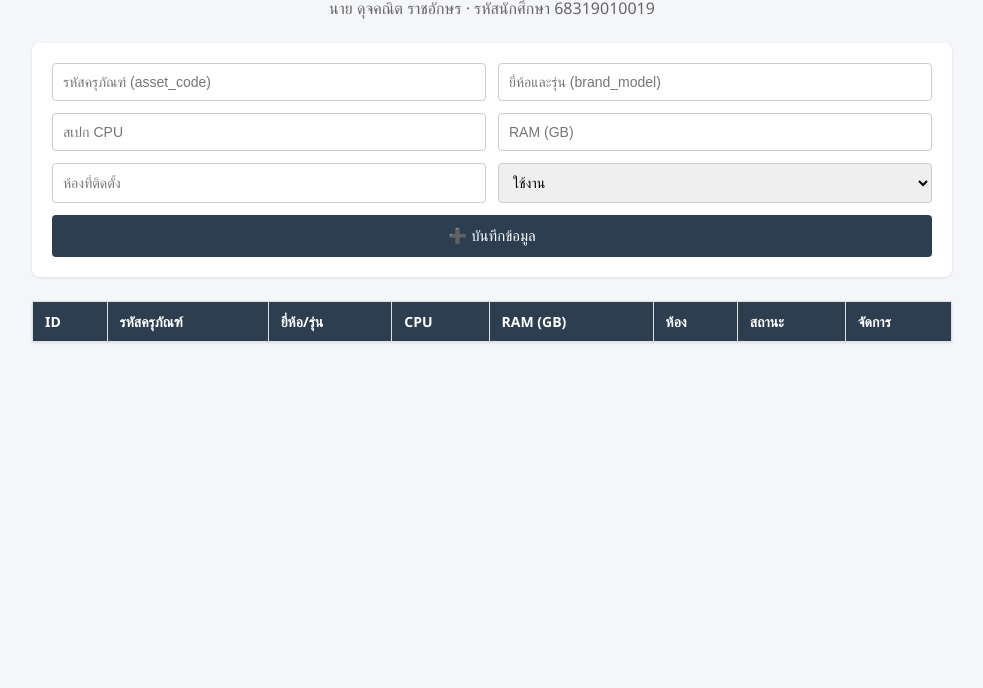
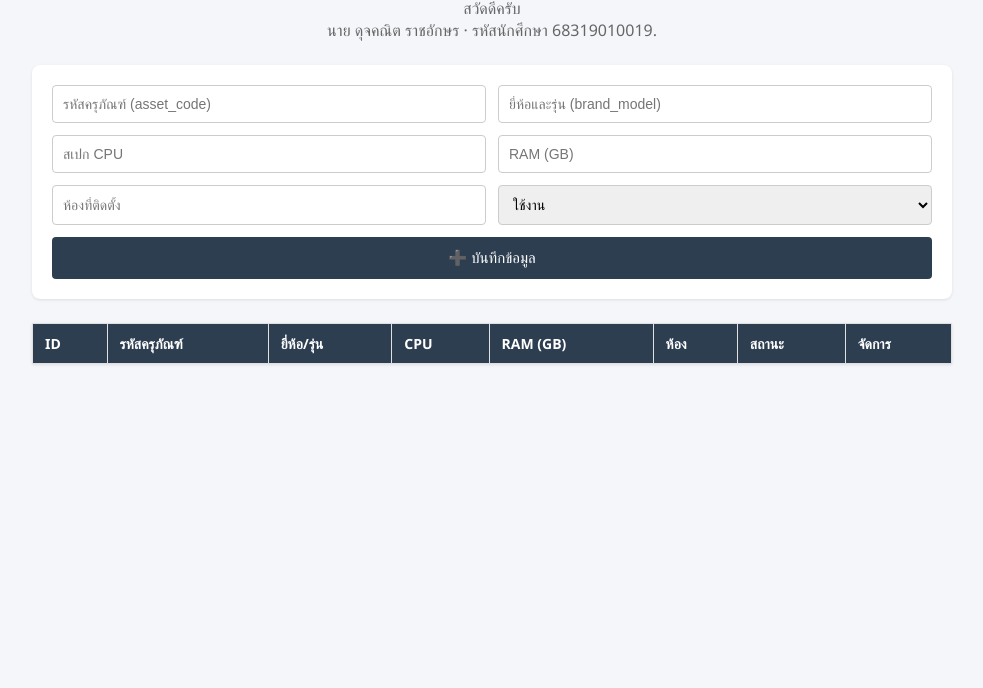
Before and after one commit to dujkanitrataksorn/midterm-devops-compuroom-68319010019, a plain HTML site: page frontend/index.html in a window 1280 px wide. Shown: the part 112-800 px from the top of the page, without its empty margins (148-1131 px from the left). Drawn offline with Linux system fonts and the light colour scheme; no server answers.

Commit message:
Update header section with greeting message

```diff
--- a/frontend/index.html
+++ b/frontend/index.html
@@ -92,8 +92,9 @@
 
 <header>
   <h1>💻 ระบบบันทึกข้อมูลเครื่องคอมพิวเตอร์ประจำห้อง</h1>
-  <p>รหัสโปรเจกต์: compuroom | DevOps Mini Project</p>
-  <p class="student-info">นาย ดุจคณิต ราชอักษร · รหัสนักศึกษา 68319010019</p>
+  <p>รหัสโปรเจกต์: compuroom | DevOps Mini Project </p>
+  <P>สวัดดีครับ</P>
+  <p class="student-info">นาย ดุจคณิต ราชอักษร · รหัสนักศึกษา 68319010019.</p>
 </header>
 
 <form id="computer-form">
```
